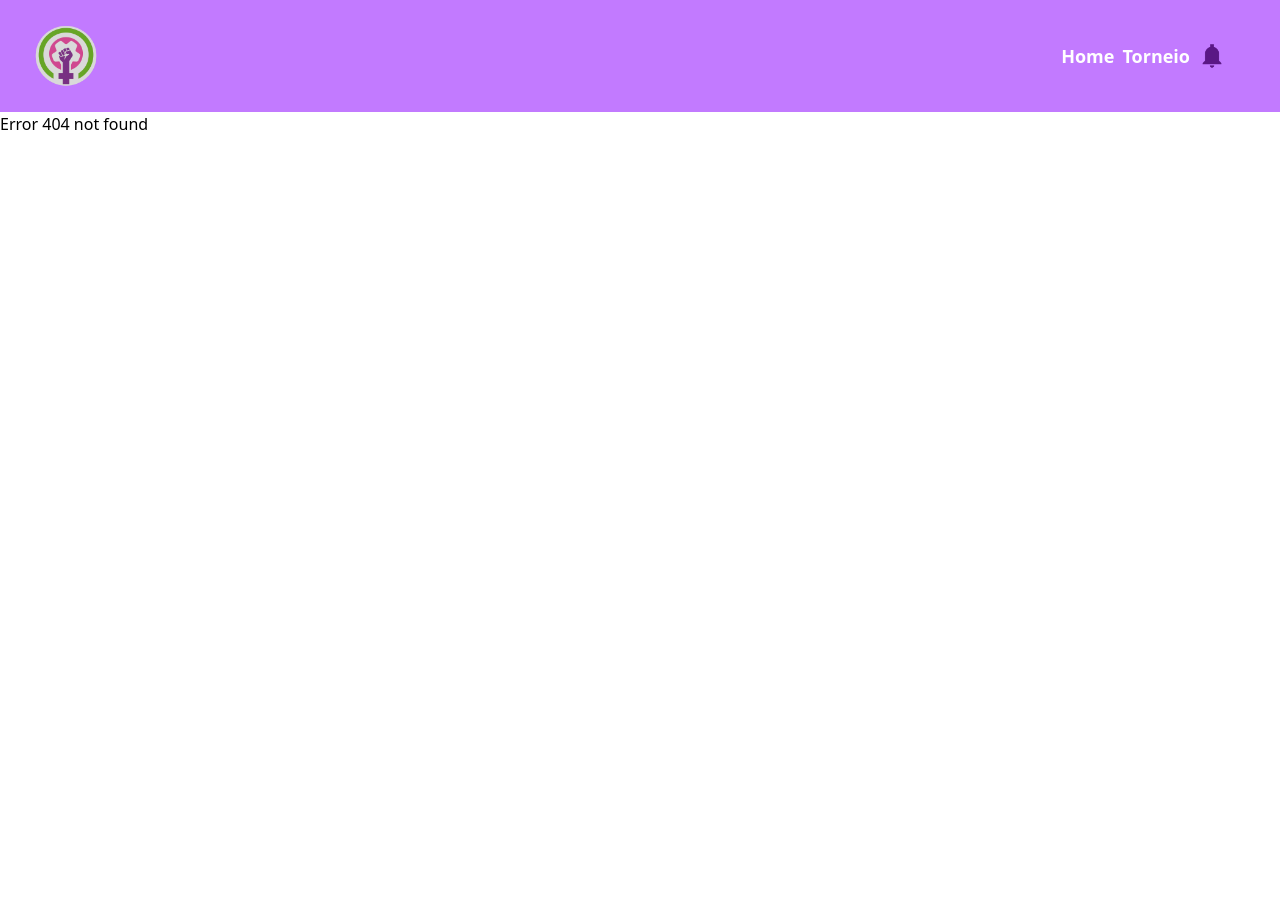
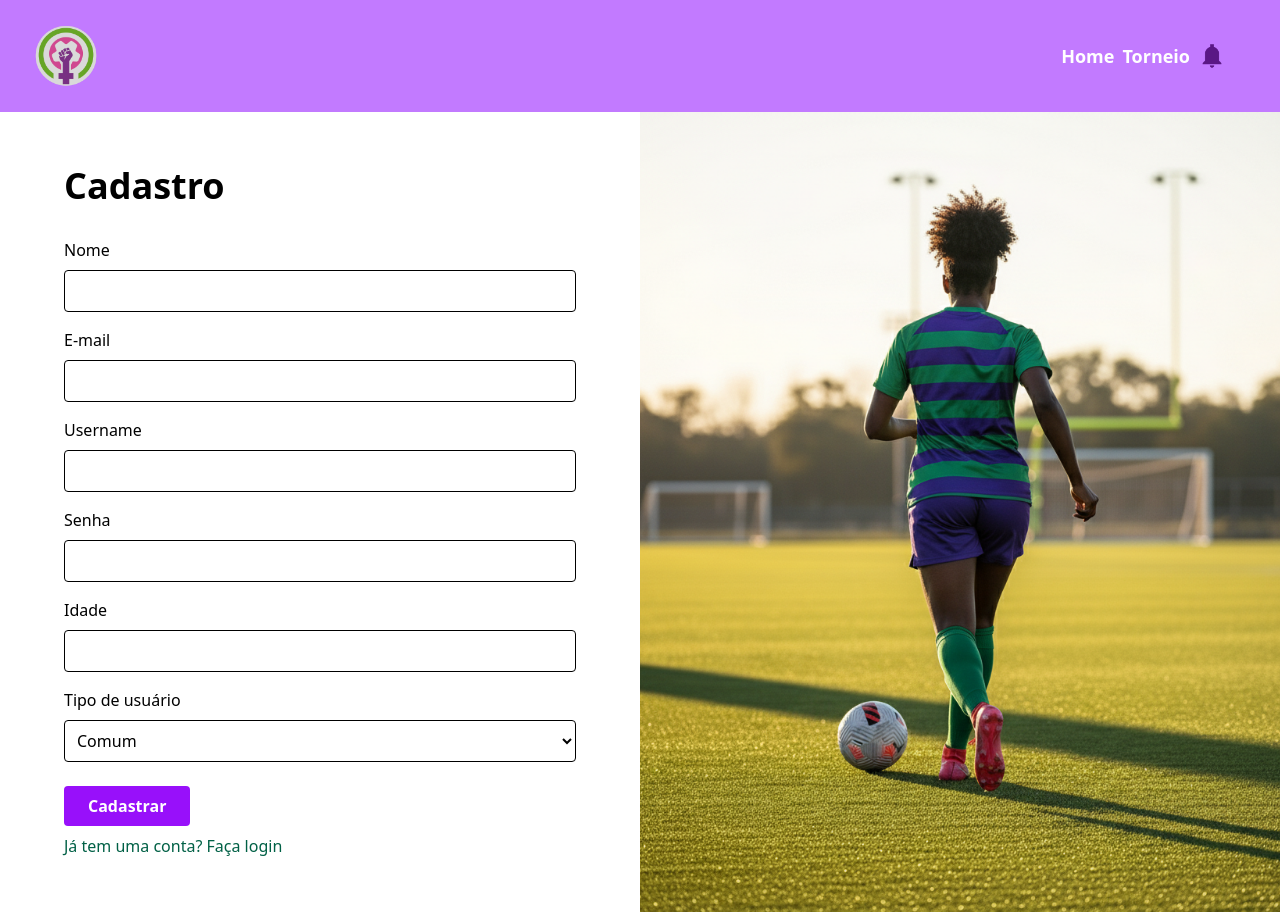
Before and after one commit to Grupo-FIAP-Antonio-Felipe-e-Joao-Vitor/sprt3-front-web, a React (Vite) app: page /cadastro in a window 1280 px wide. Before the commit this address had no page. Before the commit the page ends 800 px from the top, so only its background shows below. Built offline with nearby package versions, Linux system fonts and the light colour scheme.

Commit message:
pagina de login e cadastro

```diff
--- a/src/App.jsx
+++ b/src/App.jsx
@@ -3,6 +3,9 @@ import Error from "./routes/Error"
 import Home from "./routes/Home"
 import Torneio from "./routes/Torneio"
 import Header from "./components/Header"
+import Login from "./routes/Login"
+import Cadastro from "./routes/Cadastro"
+
 
 
 function App() {
@@ -20,6 +23,10 @@ function App() {
 
           <Route path="/torneio" element={<Torneio/>}/>
 
+          <Route path="/login" element={<Login/>}/>
+
+          <Route path="/cadastro" element={<Cadastro/>}/>
+
         </Routes>
       </main>
     </BrowserRouter>
--- a/src/index.css
+++ b/src/index.css
@@ -1 +1,5 @@
 @import "tailwindcss";
+
+#img-login{
+    background-image: url("./assets/login-image.png");
+}
--- /dev/null
+++ b/src/routes/Cadastro.jsx
@@ -0,0 +1,90 @@
+import React from "react";
+import { Link } from "react-router-dom";
+import cadastroImg from "../assets/cadastro-imagem.png";
+
+
+const Cadastro = () => {
+  return (
+    <div className="flex h-screen">
+      {/* Formulário */}
+      <div className="w-1/2 flex flex-col justify-center items-start p-16">
+        <h1 className="text-4xl font-bold mb-8">Cadastro</h1>
+
+        <div className="flex flex-col mb-4 w-full">
+          <label htmlFor="nome" className="mb-2">Nome</label>
+          <input
+            type="text"
+            name="nome"
+            id="nome"
+            className="border rounded p-2 w-full"
+          />
+        </div>
+
+        <div className="flex flex-col mb-4 w-full">
+          <label htmlFor="email" className="mb-2">E-mail</label>
+          <input
+            type="email"
+            name="email"
+            id="email"
+            className="border rounded p-2 w-full"
+          />
+        </div>
+
+        <div className="flex flex-col mb-4 w-full">
+          <label htmlFor="username" className="mb-2">Username</label>
+          <input
+            type="text"
+            name="username"
+            id="username"
+            className="border rounded p-2 w-full"
+          />
+        </div>
+
+        <div className="flex flex-col mb-4 w-full">
+          <label htmlFor="senha" className="mb-2">Senha</label>
+          <input
+            type="password"
+            name="senha"
+            id="senha"
+            className="border rounded p-2 w-full"
+          />
+        </div>
+
+        <div className="flex flex-col mb-4 w-full">
+          <label htmlFor="idade" className="mb-2">Idade</label>
+          <input
+            type="number"
+            name="idade"
+            id="idade"
+            className="border rounded p-2 w-full"
+          />
+        </div>
+
+        <div className="flex flex-col mb-6 w-full">
+          <label htmlFor="role" className="mb-2">Tipo de usuário</label>
+          <select
+            name="role"
+            id="role"
+            className="border rounded p-2 w-full"
+          >
+            <option value="comum">Comum</option>
+            <option value="adm">Administrador</option>
+          </select>
+        </div>
+
+        <button className="bg-purple-600 text-white font-bold py-2 px-6 rounded hover:bg-purple-700">
+          Cadastrar
+        </button>
+        <Link to="/login" className="mt-2 text-emerald-800 hover:text-fuchsia-500 transition-colors duration-300">Já tem uma conta? Faça login</Link>
+      </div>
+
+      {/* Imagem */}
+      <div
+        className="w-1/2 h-full bg-cover bg-center"
+        style={{ backgroundImage: `url(${cadastroImg})` }}
+      ></div>
+    </div>
+  );
+};
+
+export default Cadastro;
--- /dev/null
+++ b/src/routes/Login.jsx
@@ -0,0 +1,49 @@
+import React from "react";
+import { Link } from "react-router-dom";
+import loginImg from "../assets/login-image.png";
+
+const Login = () => {
+  return (
+    <div className="flex h-screen">
+      <div
+        className="w-1/2 h-full bg-cover bg-center"
+        style={{ backgroundImage: `url(${loginImg})` }}
+      ></div>
+
+      <div className="w-1/2 flex flex-col justify-center items-start p-16">
+        <div>
+
+        </div>
+        <h1 className="text-4xl font-bold mb-8">Login</h1>
+
+        <div className="flex flex-col mb-4 w-full">
+          <label htmlFor="email-username" className="mb-2">E-mail/Username</label>
+          <input
+            type="text"
+            name="email-username"
+            id="email-username"
+            className="border rounded p-2 w-full"
+          />
+        </div>
+
+        <div className="flex flex-col mb-6 w-full">
+          <label htmlFor="senha" className="mb-2">Senha</label>
+          <input
+            type="password"
+            name="senha"
+            id="senha"
+            className="border rounded p-2 w-full"
+          />
+        </div>
+
+        <button className="bg-purple-600 text-white font-bold py-2 px-6 rounded hover:bg-purple-700">
+          Entrar
+        </button>
+                <Link to="/cadastro" className="mt-2 text-emerald-800 hover:text-fuchsia-500 transition-colors duration-300">Não tem uma conta? Faça o cadastro!</Link>
+
+      </div>
+    </div>
+  );
+};
+
+export default Login;
```
Also changed, not shown: src/assets/cadastro-imagem.png (added), 1 other file (tests, documents, lock files or other folders).
